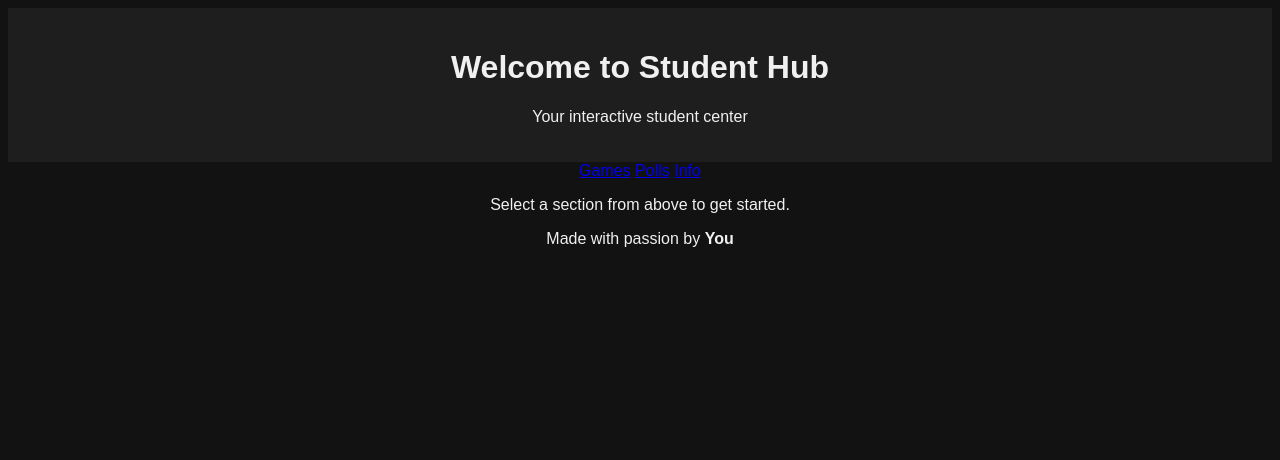
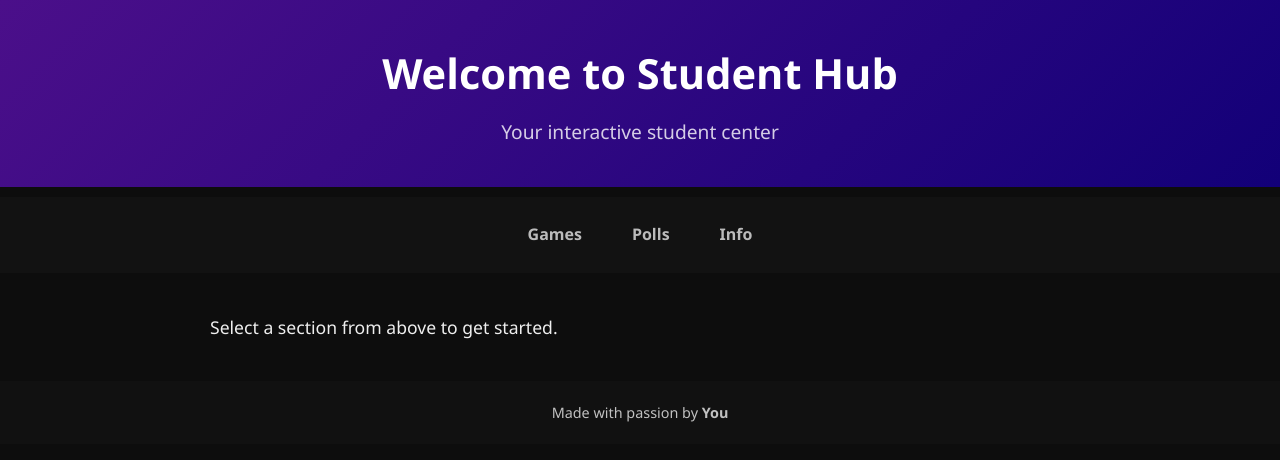
Before and after one commit to Programmer4life3/SudoLink, a plain HTML site: page index.html in a window 1280 px wide. Drawn offline with Linux system fonts and the light colour scheme.

Commit message:
Refactor CSS with resets and layout improvements
Added general reset styles and enhanced layout for header, nav menu, main content, and footer.

```diff
--- a/style.css
+++ b/style.css
@@ -1,4 +1,73 @@
-body { font-family: Arial; background: #121212; color: #f0f0f0; text-align: center; }
-header { background: #1e1e1e; padding: 20px; }
-button { margin: 10px; padding: 10px 20px; cursor: pointer; }
-main { margin-top: 20px; }
+/* GENERAL RESET */
+* {
+  margin: 0;
+  padding: 0;
+  box-sizing: border-box;
+}
+
+body {
+  background: #0d0d0d;
+  color: #eee;
+  font-family: 'Segoe UI', Tahoma, Geneva, Verdana, sans-serif;
+  line-height: 1.6;
+}
+
+/* HEADER */
+header.hero {
+  background: linear-gradient(135deg, #4b0f8a, #120078);
+  padding: 40px 20px;
+  text-align: center;
+  color: white;
+}
+
+header.hero h1 {
+  font-size: 2.6rem;
+  margin-bottom: 10px;
+}
+
+header.hero p {
+  font-size: 1.2rem;
+  opacity: 0.8;
+}
+
+/* NAV MENU */
+nav.menu {
+  display: flex;
+  justify-content: center;
+  gap: 20px;
+  background: #121212;
+  padding: 15px 0;
+  margin-top: 10px;
+}
+
+nav.menu a {
+  color: #bbb;
+  text-decoration: none;
+  font-weight: bold;
+  padding: 10px 15px;
+  border-radius: 5px;
+  transition: 0.3s ease;
+}
+
+nav.menu a:hover {
+  background: #2a2a2a;
+  color: #fff;
+}
+
+/* MAIN CONTENT */
+.content {
+  max-width: 900px;
+  margin: 40px auto;
+  padding: 0 20px;
+  font-size: 1.1rem;
+}
+
+/* FOOTER */
+.footer {
+  text-align: center;
+  padding: 20px 0;
+  background: #121212;
+  margin-top: 40px;
+  font-size: 0.9rem;
+  opacity: 0.8;
+}
```
